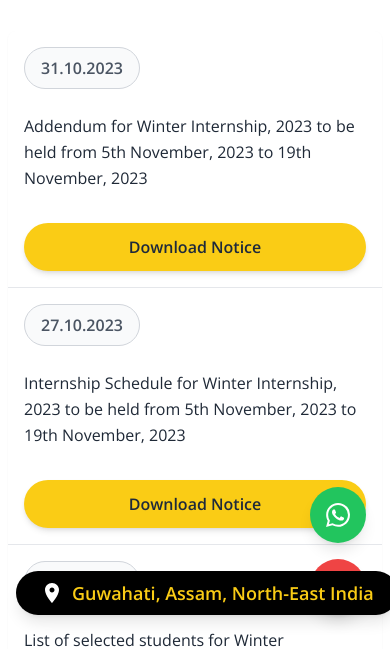
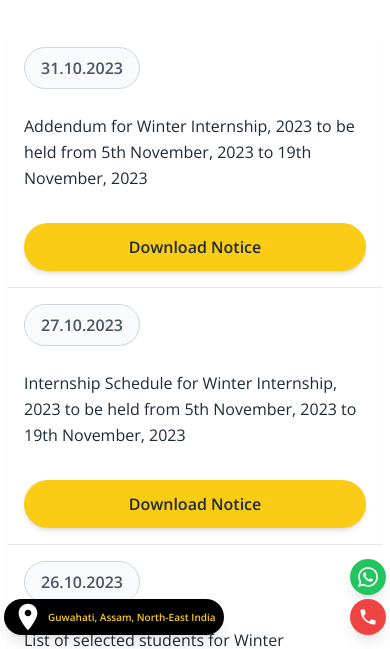
Before and after one commit to ahmed02559/sadh, a plain HTML site: page notice.html in a window 390 px wide. Shown: the part 205-854 px from the top of the page. Drawn offline with nearby package versions, Linux system fonts and the light colour scheme.

Commit message:
Floating Action Buttons

```diff
--- a/notice.html
+++ b/notice.html
@@ -194,37 +194,39 @@
                 </div>
             </div>
         </div>
+    </section>
 
-      <!-- Floating Action Buttons -->
-        <div class="fixed left-4 bottom-6 z-50">
-            <div class="bg-black rounded-full px-6 py-2 flex items-center shadow-lg">
-                <svg class="w-6 h-6 text-white mr-2" fill="currentColor" viewBox="0 0 24 24">
+     <!-- Floating Action Buttons -->
+        <div class="fixed left-1 bottom-1 z-50 sm:left-4 sm:bottom-6">
+            <div class="bg-black rounded-full px-2 py-0.5 flex items-center shadow-lg sm:px-6 sm:py-2">
+                <svg class="w-6.5 h-8 text-white mr-1 sm:w-6 sm:h-6 sm:mr-2" fill="currentColor" viewBox="0 0 24 24">
                     <path
                         d="M12 2C8.13 2 5 5.13 5 9C5 14.25 12 22 12 22S19 14.25 19 9C19 5.13 15.87 2 12 2ZM12 11.5C10.62 11.5 9.5 10.38 9.5 9S10.62 6.5 12 6.5 14.5 7.62 14.5 9 13.38 11.5 12 11.5Z" />
                 </svg>
-                <span class="text-yellow-400 font-semibold text-lg whitespace-nowrap">
+                <span class="text-yellow-400 font-semibold text-[10px] whitespace-nowrap sm:text-lg">
                     Guwahati, Assam, North-East India
                 </span>
             </div>
         </div>
-        <div class="fixed bottom-6 right-6 flex flex-col space-y-4">
+        <div class="fixed bottom-1 right-1 flex flex-col space-y-1 z-50 sm:bottom-6 sm:right-6 sm:space-y-4">
             <!-- WhatsApp Button -->
-            <a href="#" class="bg-green-500 hover:bg-green-600 text-white p-4 rounded-full shadow-lg transition-colors">
-                <svg class="w-6 h-6" fill="currentColor" viewBox="0 0 24 24">
+            <a href="#"
+                class="bg-green-500 hover:bg-green-600 text-white p-2 rounded-full shadow-lg transition-colors sm:p-4">
+                <svg class="w-5 h-5 sm:w-6 sm:h-6" fill="currentColor" viewBox="0 0 24 24">
                     <path
                         d="M17.472 14.382c-.297-.149-1.758-.867-2.03-.967-.273-.099-.471-.148-.67.15-.197.297-.767.966-.94 1.164-.173.199-.347.223-.644.075-.297-.15-1.255-.463-2.39-1.475-.883-.788-1.48-1.761-1.653-2.059-.173-.297-.018-.458.13-.606.134-.133.298-.347.446-.52.149-.174.198-.298.298-.497.099-.198.05-.371-.025-.52-.075-.149-.669-1.612-.916-2.207-.242-.579-.487-.5-.669-.51-.173-.008-.371-.01-.57-.01-.198 0-.52.074-.792.372-.272.297-1.04 1.016-1.04 2.479 0 1.462 1.065 2.875 1.213 3.074.149.198 2.096 3.2 5.077 4.487.709.306 1.262.489 1.694.625.712.227 1.36.195 1.871.118.571-.085 1.758-.719 2.006-1.413.248-.694.248-1.289.173-1.413-.074-.124-.272-.198-.57-.347m-5.421 7.403h-.004a9.87 9.87 0 01-5.031-1.378l-.361-.214-3.741.982.998-3.648-.235-.374a9.86 9.86 0 01-1.51-5.26c.001-5.45 4.436-9.884 9.888-9.884 2.64 0 5.122 1.03 6.988 2.898a9.825 9.825 0 012.893 6.994c-.003 5.45-4.437 9.884-9.885 9.884m8.413-18.297A11.815 11.815 0 0012.05 0C5.495 0 .16 5.335.157 11.892c0 2.096.547 4.142 1.588 5.945L.057 24l6.305-1.654a11.882 11.882 0 005.683 1.448h.005c6.554 0 11.89-5.335 11.893-11.893A11.821 11.821 0 0020.893 3.488" />
                 </svg>
             </a>
 
             <!-- Phone Button -->
-            <a href="#" class="bg-red-500 hover:bg-red-600 text-white p-4 rounded-full shadow-lg transition-colors">
-                <svg class="w-6 h-6" fill="currentColor" viewBox="0 0 24 24">
+            <a href="#"
+                class="bg-red-500 hover:bg-red-600 text-white p-2 rounded-full shadow-lg transition-colors sm:p-4">
+                <svg class="w-5 h-5 sm:w-6 sm:h-6" fill="currentColor" viewBox="0 0 24 24">
                     <path
                         d="M6.62 10.79c1.44 2.83 3.76 5.14 6.59 6.59l2.2-2.2c.27-.27.67-.36 1.02-.24 1.12.37 2.33.57 3.57.57.55 0 1 .45 1 1V20c0 .55-.45 1-1 1-9.39 0-17-7.61-17-17 0-.55.45-1 1-1h3.5c.55 0 1 .45 1 1 0 1.25.2 2.45.57 3.57.11.35.03.74-.25 1.02l-2.2 2.2z" />
                 </svg>
             </a>
         </div>
-    </section>
 
     <!-- Footer Section -->
     <footer id="hero" class="bg-[#14183d] py-12 px-6">
```
